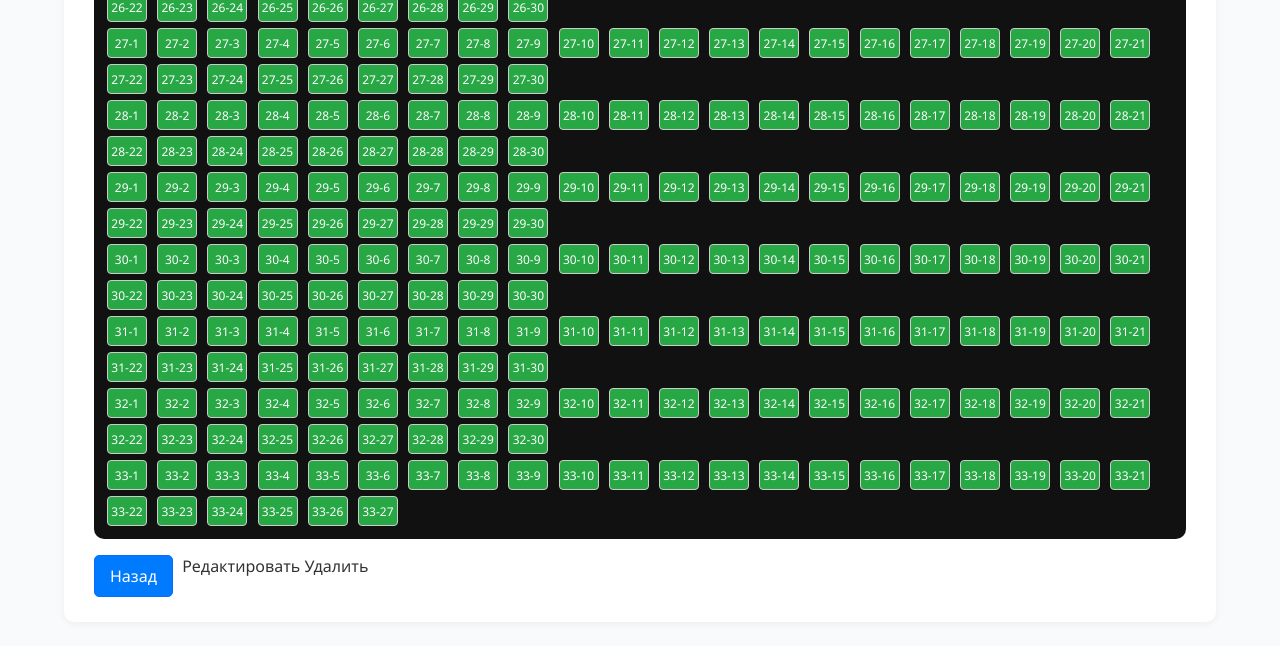
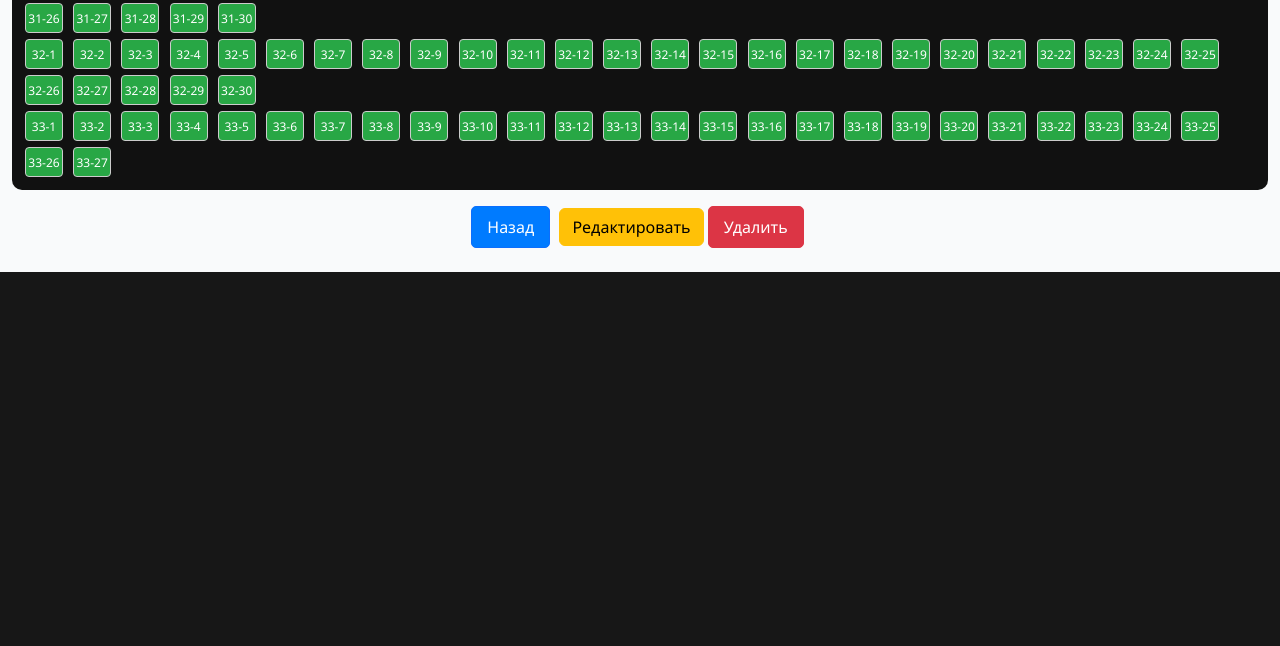
Before and after one commit to Arc3228/dk, a Django app: page /events/detail/1 in a window 1280 px wide. Shown: the part 3156-3802 px from the top of the page. After the commit the page ends 3428 px from the top, so only its background shows below. Run offline with Django 5.2, Linux system fonts and the light colour scheme; a user stored in the database is signed in; data comes from the database, SQL or seed files in the repository; both versions use the stored data as it was after the commit.

Commit message:
немного всякого

```diff
--- a/PythonProject1/neftche/main/forms.py
+++ b/PythonProject1/neftche/main/forms.py
@@ -2,8 +2,6 @@ from datetime import timedelta, datetime, date
 from django import forms
 from django.contrib.auth.forms import UserCreationForm, AuthenticationForm
 from .models import News, CustomUser, Events, Ticket, HallBooking
-
-
 class SignUpForm(UserCreationForm):
     username = forms.CharField(label='Имя пользователя', required=True)
     name = forms.CharField(max_length=50, label='Имя')
--- a/PythonProject1/neftche/main/templates/main/base.html
+++ b/PythonProject1/neftche/main/templates/main/base.html
@@ -10,8 +10,8 @@
     <link rel="stylesheet" href="{% static 'main/css/style.css' %}">
     <style>
         .alert {
-  transition: opacity 0.5s ease;
-}
+          transition: opacity 0.5s ease;
+        }
         .user_authen {
             display: flex;
             gap: 15px;
@@ -67,6 +67,14 @@
     </main>
 
 
+    <div class="container-fluid" style="display: flex; flex-direction: column; justify-content: center; align-items: center;" >
+       {% block content2 %}
+
+        {% endblock %}
+    </div>
+
+
+
 <script>
   document.addEventListener("DOMContentLoaded", function () {
     // Находим все элементы с классом "alert"
--- a/PythonProject1/neftche/main/templates/main/book_hall.html
+++ b/PythonProject1/neftche/main/templates/main/book_hall.html
@@ -74,5 +74,6 @@ document.addEventListener('DOMContentLoaded', function() {
 
     updatePrice(); // Инициализация при загрузке
 });
+
 </script>
 {% endblock %}
--- a/PythonProject1/neftche/main/templates/main/events_detail.html
+++ b/PythonProject1/neftche/main/templates/main/events_detail.html
@@ -1,17 +1,29 @@
 {% extends 'main/base.html' %}
 {% block title %}{{ events.title }} - Нефтьче{% endblock %}
 {% block content %}
-
 <h1>{{ events.title }}</h1>
+<div class="cont d-flex" style="gap: 40px; flex-wrap: wrap;">
     {% if events.image %}<img src="{{ events.image.url }}" class="img-fluid mb-3">{% endif %}
+    <div>
         <div>{{ events.content|linebreaks }}</div>
         <p><strong>Цена билета:</strong> {{ events.price }} ₽</p>
         <p>{{ events.data|date:"d.m.Y H:i" }}</p>
+    </div>
 
+</div>
+
+
+{% endblock %}
+
+{% block content2 %}
 <hr>
 <h4>Выберите место:</h4>
 
 <style>
+    img {
+        width: 300px;
+    }
+
   .seating-area {
     max-width: ;
     background-color: #111;
@@ -21,7 +33,7 @@
   }
 
   .seat {
-    width: 40px;
+    width: 38px;
     height: 30px;
     margin: 3px;
     background-color: #28a745; /* зелёный */
@@ -33,11 +45,17 @@
     border: 1px solid #ccc;
     border-radius: 4px;
     cursor: pointer;
+    padding: 0;
   }
 
   .seat.taken {
     background-color: #dc3545; /* красный */
     cursor: not-allowed;
+  }
+   .btns_events_detail {
+       flex-direction: row;
+       align-items: center;
+       justify-content: center;
    }
 </style>
 
@@ -53,12 +71,17 @@
     {% if forloop.counter|divisibleby:30 %}<br>{% endif %}
   {% endfor %}
 </div>
-<a href="{% url 'home' %}" class="btn btn-primary mt-3">Назад</a>
 
 
+
+
+<div class="btns_events_detail mt-3">
+    <a href="{% url 'home' %}" class="btn btn-primary">Назад</a>
     {% if user.is_superuser %}
-    <a href="{% url 'events_edit' events.id %}">Редактировать</a>
-    <a href="{% url 'events_delete' events.id %}">Удалить</a>
+        <a class="btn btn-warning"  href="{% url 'events_edit' events.id %}">Редактировать</a>
+        <a class="btn btn-danger" href="{% url 'events_delete' events.id %}">Удалить</a>
     {% endif %}
+</div>
 
+<br>
 {% endblock %}
--- a/PythonProject1/neftche/main/templates/main/events_form.html
+++ b/PythonProject1/neftche/main/templates/main/events_form.html
@@ -6,5 +6,5 @@
   {{ form.as_p }}
   <button type="submit">Сохранить</button>
 </form>
-<a href="{% url 'admin_panel' %}" class="btn btn-primary mt-3">Назад</a>
+<a href="{% url 'events_list' %}" class="btn btn-primary mt-3">Назад</a>
 {% endblock %}
--- a/PythonProject1/neftche/main/templates/main/hall_bookings.html
+++ b/PythonProject1/neftche/main/templates/main/hall_bookings.html
@@ -1,7 +1,5 @@
 {% extends 'main/base.html' %}
 {% load humanize %}
-
-
 {% block content %}
 <div class="mt-4">
     <h2>Управление бронированиями</h2>
--- a/PythonProject1/neftche/main/templates/main/news_form.html
+++ b/PythonProject1/neftche/main/templates/main/news_form.html
@@ -6,5 +6,5 @@
   {{ form.as_p }}
   <button type="submit">Сохранить</button>
 </form>
-<a href="{% url 'admin_panel' %}" class="btn btn-primary mt-3">Назад</a>
+<a href="{% url 'news_list' %}" class="btn btn-primary mt-3">Назад</a>
 {% endblock %}
```
Also changed, not shown: PythonProject1/neftche/main/templates/main/home.html (+11 -2 lines), PythonProject1/neftche/main/templates/main/news_detail.html (+16 -4 lines), PythonProject1/neftche/main/templates/main/ticket_pdf.html (+1 -8 lines), PythonProject1/neftche/db.sqlite3. Lines whose indentation alone changed are shown as unchanged.
